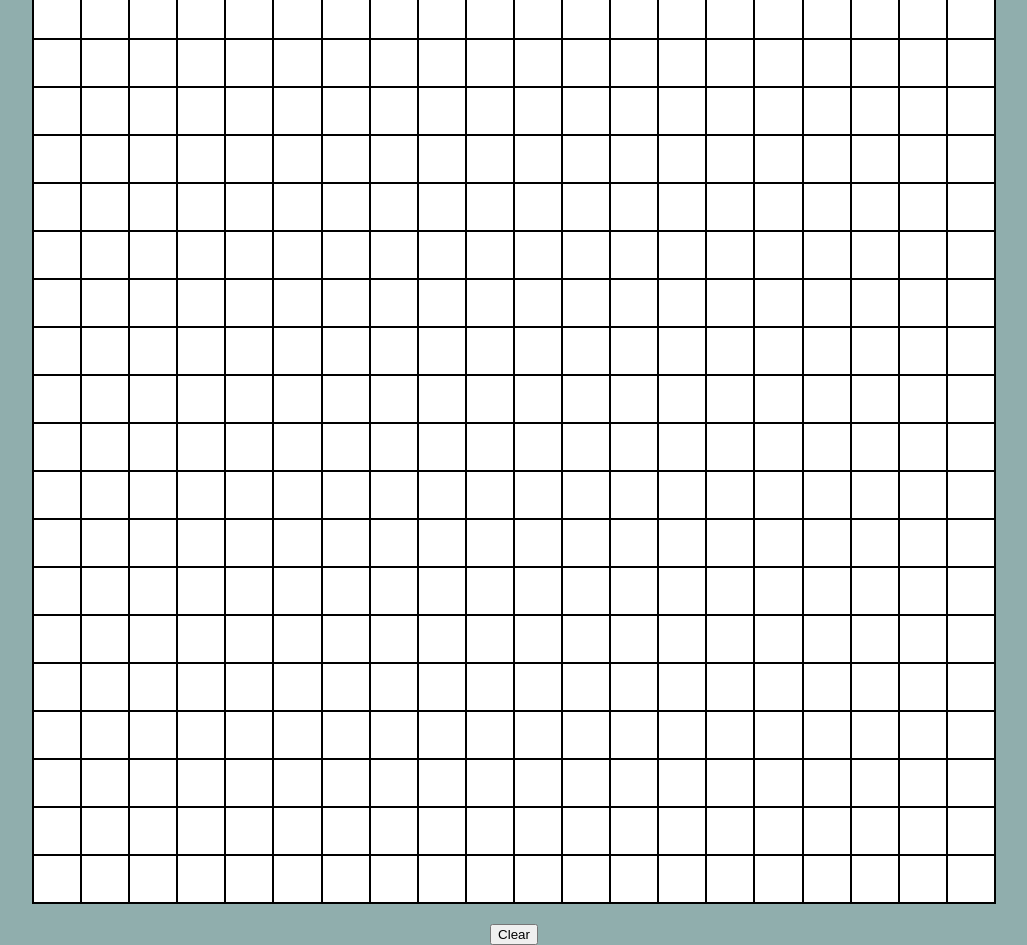
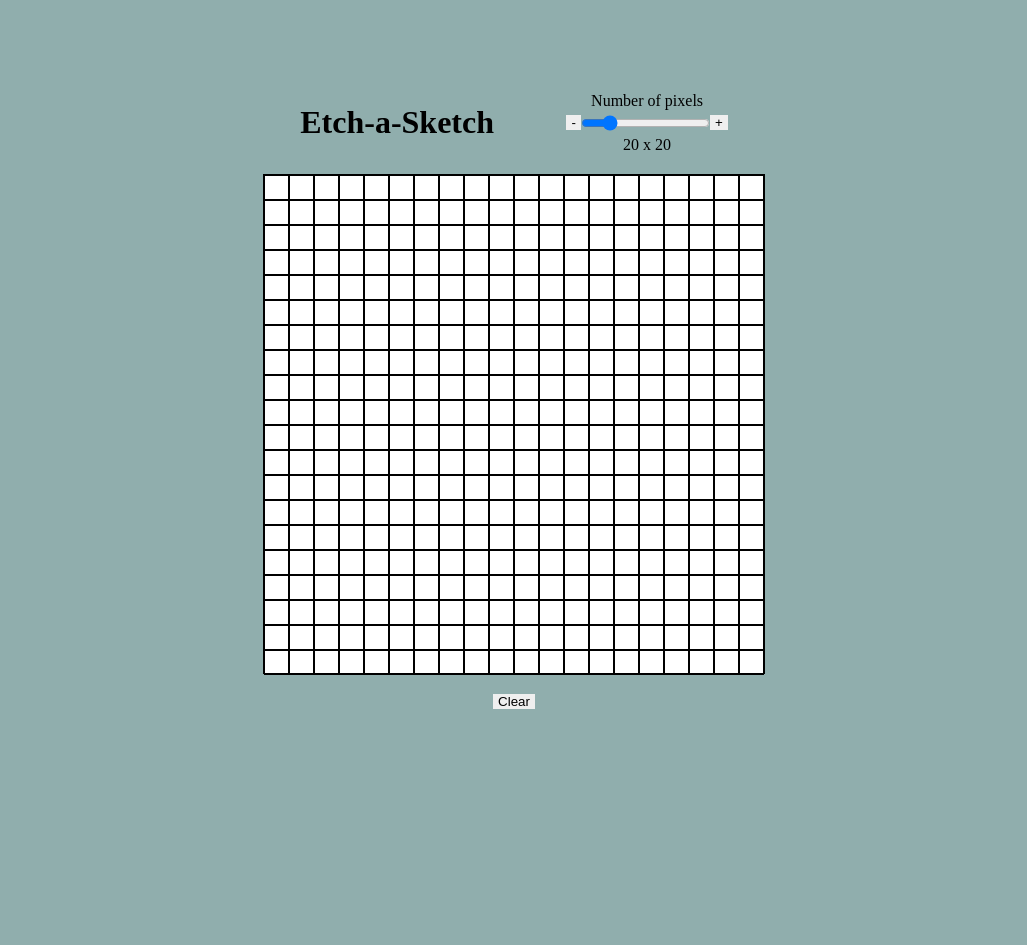
Before and after one commit to 13alinnn/etch-a-sketch, a plain HTML site: page index.html in a window 1280 px wide. Shown: the whole page, without its empty margins (126-1153 px from the left). After the commit the page ends 800 px from the top, so only its background shows below. Drawn offline with Linux system fonts and the light colour scheme.

Commit message:
fixed proportions

```diff
--- a/script.js
+++ b/script.js
@@ -1,5 +1,5 @@
 const cont = document.querySelector('#container');
-const CONTAINER_LENGTH = 960;
+const CONTAINER_LENGTH = 500;
 const btn = document.querySelector('#clear');
 const para = document.querySelector('p');
 const slider = document.querySelector('input');
--- a/styles.css
+++ b/styles.css
@@ -2,6 +2,8 @@
 *::before,
 *::after {
     margin: 0;
+    padding: 0;
+    border: 0;
     box-sizing: border-box;
 }
 html, body {
@@ -33,14 +35,14 @@ body {
     background-color: white;
     box-sizing: border-box;
     border: 1px solid black;
-    height: 962px;
-    width: 964px;
+    height: 500px;
+    width: 502px;
 }
 .pixels {
-    flex-grow: 1;
+    /* flex-grow: 1; */
 }
 .header {
-    width: 960px;
+    width: 500px;
     display: flex;
     flex-direction: row;
     align-items: center;
@@ -49,10 +51,6 @@ body {
 .sliderValue {
     margin: 0;
 }
-#colorPicker {
-    background-color: black;
-    color:black;
-    width: 50px;
-    height: 50px;
-    border-radius: 50%;
+button {
+    padding: 0 5px;
 }
```
